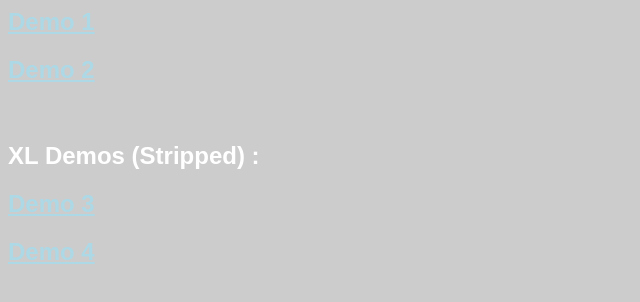
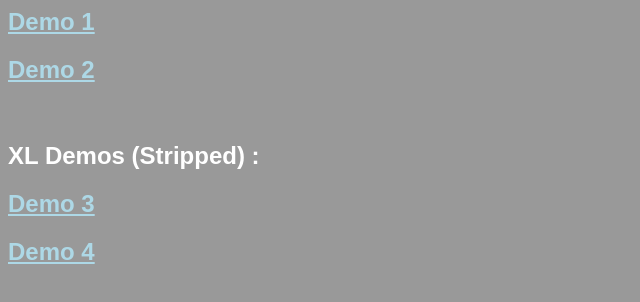
Before and after one commit to chrismcg61/chrismcg61.github.io, a plain HTML site: page Pages/iframe/iframe_BasicLinks.html in a window 1280 px wide. Shown: the whole page, without its empty margins (0-640 px from the left). Drawn offline with Linux system fonts and the light colour scheme.

Commit message:
Higher Contrast (Text/BackGround)

```diff
--- a/Pages/iframe/iframe_BasicLinks.html
+++ b/Pages/iframe/iframe_BasicLinks.html
@@ -1,7 +1,7 @@
 <html>
 
 
-<body style="color:white; background-color: rgba(0,0,0, 0.2);
+<body style="color:white; background-color: rgba(0,0,0, 0.4);
 	font-family: Arial, sans-serif;">
 
 	<!-- <h1>Unity WebGL Demos : </h1> -->
```
